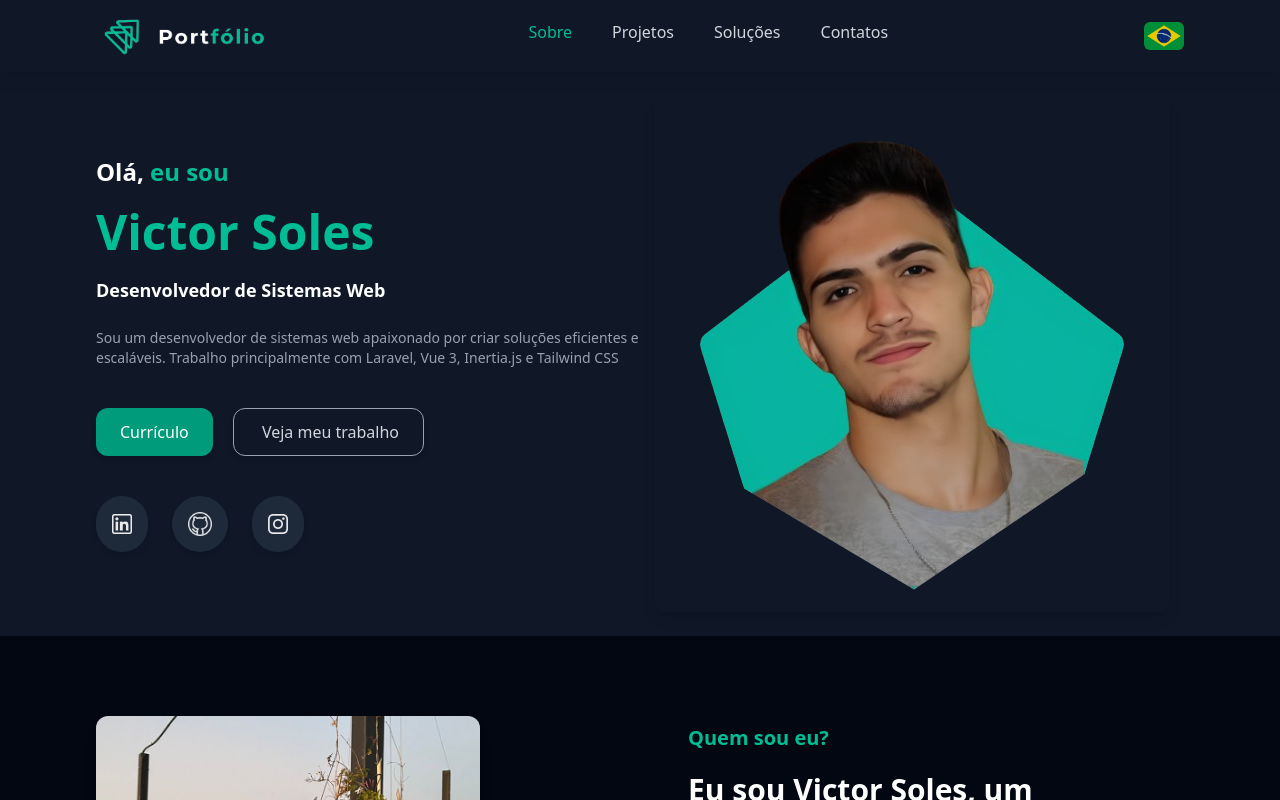
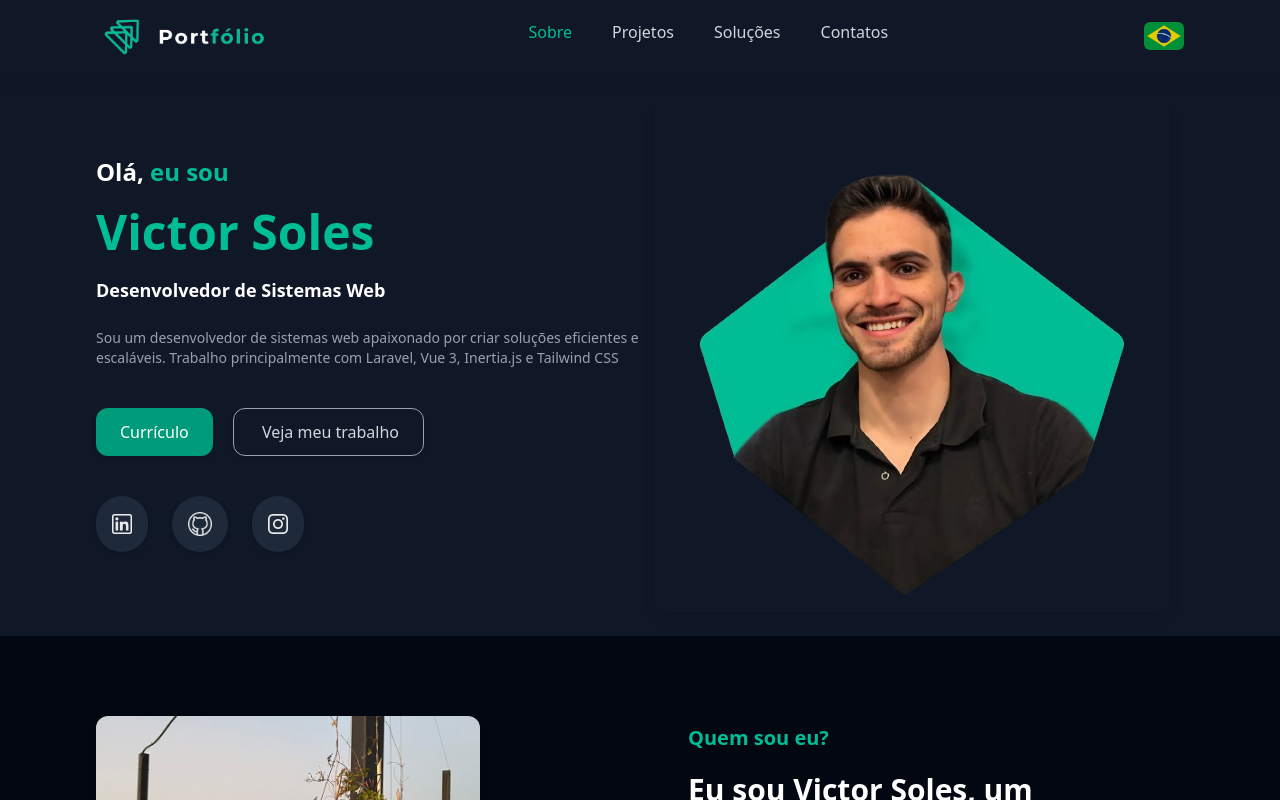
Before and after one commit to victorsoles/portfolio, a Vue app: page / in a window 1280 px wide. Shown: the top 800 px of the page. Built offline with nearby package versions, Linux system fonts and the light colour scheme.

Commit message:
Atualizando imagem da heroSection

```diff
--- a/src/components/HeroSection.vue
+++ b/src/components/HeroSection.vue
@@ -62,8 +62,8 @@
             <div class="md:w-1/2 mt-10 md:mt-0 flex justify-center">
                 <div class="p-2 rounded-xl shadow-lg">
                     <img
-                        src="/images/heroTeste.png"
-                        alt="Tayyab Sajjad"
+                        src="/images/haha.png"
+                        alt="Victor Soles"
                         class="rounded-xl object-cover"
                     />
                 </div>
```
Also changed, not shown: public/images/haha.png (added).
